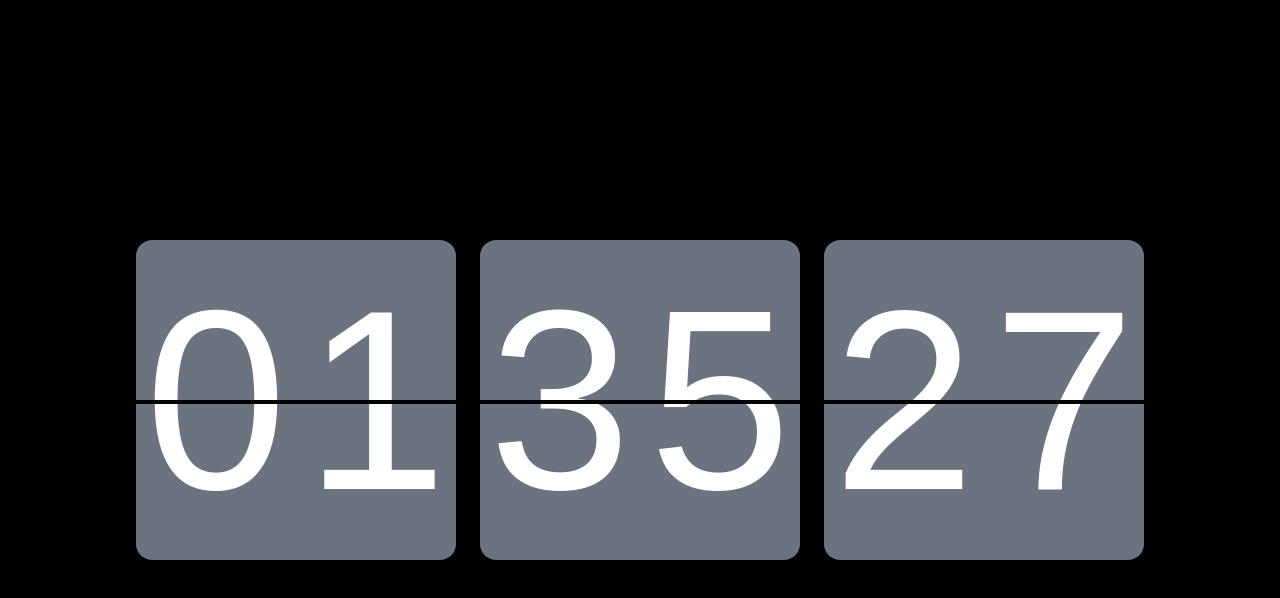
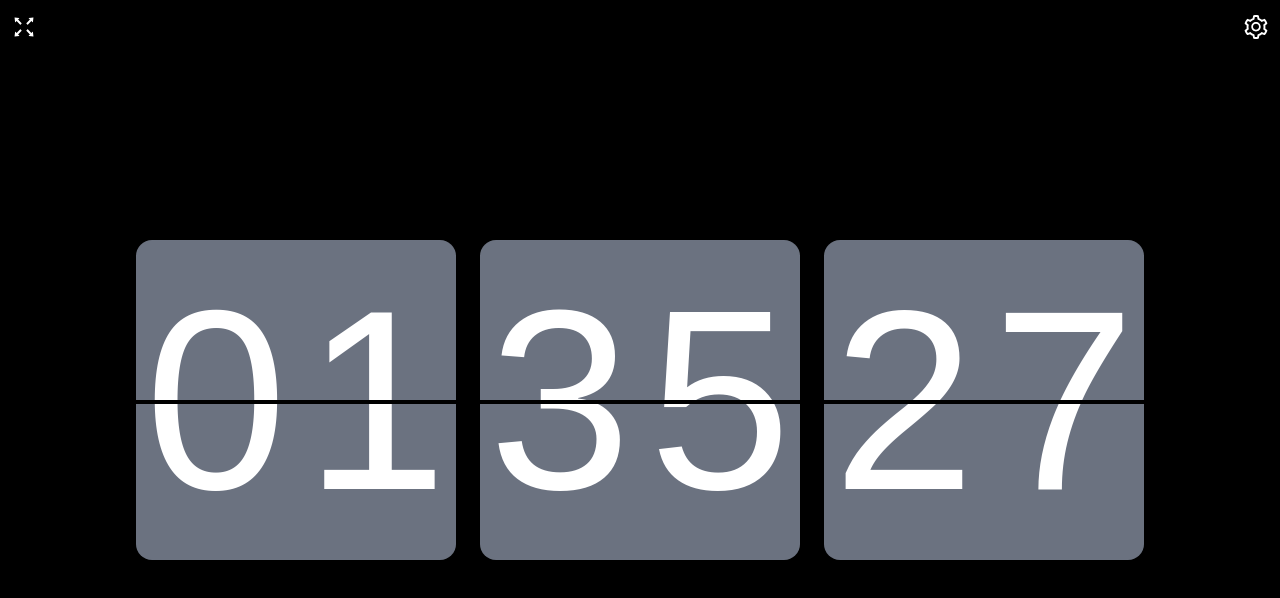
Before and after one commit to YongTay/tomato-clock, a Next.js app: page / in a window 1280 px wide. Shown: the top 598 px of the page. Built offline with nearby package versions, Linux system fonts and the light colour scheme.

Commit message:
feat: 增加全屏操作

```diff
--- a/app/page.tsx
+++ b/app/page.tsx
@@ -1,9 +1,11 @@
 import React from 'react'
 import Clock from './components/clock'
+import Settings from './settings/page'
 
 export default function Home() {
   return (
     <div>
+      <Settings />
       <Clock />
     </div>
   )
--- a/app/settings/page.tsx
+++ b/app/settings/page.tsx
@@ -1,9 +1,23 @@
+'use client'
 import React from 'react'
+
+import { FullscreenOutlined, SettingOutlined } from '@ant-design/icons';
+
+import screenfull from 'screenfull'
+
+function fullScreen() {
+  screenfull.toggle()
+}
 
 export default function Settings() {
   return (
-    <div>
-      Settings
+    <div className="fixed w-full left-0 flex justify-between p-3 text-2xl">
+      <div className="text-white">
+        <FullscreenOutlined onClick={fullScreen} />
+      </div>
+      <div className="text-white">
+        <SettingOutlined />
+      </div>
     </div>
   )
 }
```
Also changed, not shown: package.json (+6 -3 lines), 1 other file (tests, documents, lock files or other folders).
